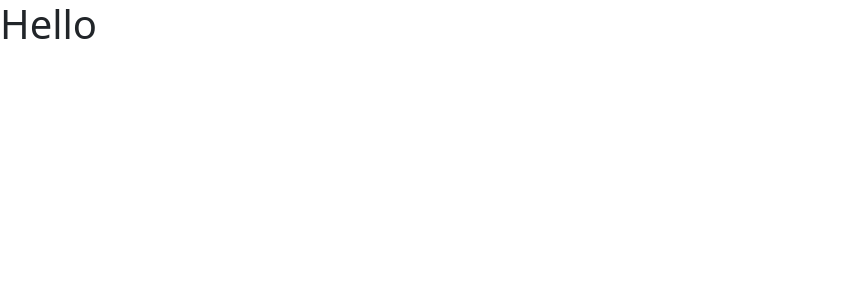
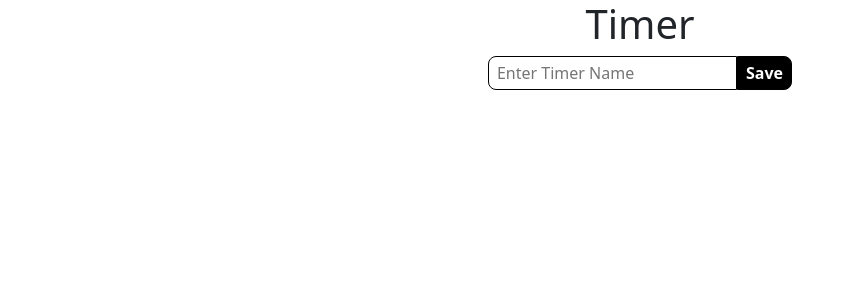
Before and after one commit to Ardad2/Time-Tracker, a React (Create React App) app: page / in a window 1280 px wide. Shown: the top 300 px of the page, without its empty margins (0-852 px from the left). Built offline with nearby package versions, Linux system fonts and the light colour scheme.

Commit message:
added styles

```diff
--- a/package.json
+++ b/package.json
@@ -1,5 +1,5 @@
 {
-  "homepage": "https://Ardad2.github.io/Time-Tracker",
+  "homepage": "https://ardad2.github.io/Time-Tracker",
   "name": "time-tracker",
   "version": "0.1.0",
   "private": true,
--- a/src/App.css
+++ b/src/App.css
@@ -1,38 +1,5 @@
 .App {
-  text-align: center;
-}
-
-.App-logo {
-  height: 40vmin;
-  pointer-events: none;
-}
-
-@media (prefers-reduced-motion: no-preference) {
-  .App-logo {
-    animation: App-logo-spin infinite 20s linear;
-  }
-}
-
-.App-header {
-  background-color: #282c34;
-  min-height: 100vh;
   display: flex;
   flex-direction: column;
   align-items: center;
-  justify-content: center;
-  font-size: calc(10px + 2vmin);
-  color: white;
 }
-
-.App-link {
-  color: #61dafb;
-}
-
-@keyframes App-logo-spin {
-  from {
-    transform: rotate(0deg);
-  }
-  to {
-    transform: rotate(360deg);
-  }
-}
--- a/src/App.js
+++ b/src/App.js
@@ -1,18 +1,24 @@
+import React from 'react';
 import './App.css';
 import { createStore } from 'redux';
 import { Provider } from 'react-redux';
-
 import reducers from './reducers';
 
+import NewTimer from './components/NewTimer'
+import ListTimers from './components/ListTimers'
+
 const store = createStore(reducers);
-
-
 
 function App() {
   return (
     <Provider store={store}>
-      <h1>Hello</h1>
+      <div className="App">
+      <h1>Timer</h1>
+      </div>
+      <NewTimer />
+      <ListTimers />
     </Provider>
   );
 }
+
 export default App;
--- /dev/null
+++ b/src/components/ListTimers.js
@@ -0,0 +1,25 @@
+import React from 'react'
+import { useSelector } from 'react-redux'
+import { selectTimer } from '../actions'
+import timersReducer from '../reducers/timersReducer'
+
+import TimerView from './TimerView'
+
+export default function ListTimers() {
+
+const timers = useSelector(state => state.timers)
+
+    return (
+        <div>
+            {timers.map((timer,i) => {
+                return (
+                    <TimerView
+                    key={`timer-${i}`}
+                    timer={timer}
+                    index={i}
+                    />
+                )
+                })}
+                </div>
+    )
+            }
--- /dev/null
+++ b/src/components/NewTimer.css
@@ -0,0 +1,23 @@
+.NewTimer {
+  display: flex;
+  justify-content: center;
+}
+
+.NewTimer > input {
+  font-size: 1rem;
+  padding: 0.25rem 0.5rem;
+  border-radius: 0.5rem 0 0 0.5rem;
+  border: 1px solid;
+  margin: 0;
+}
+
+.NewTimer > button {
+  font-size: 1rem;
+  padding: 0.25rem 0.5rem;
+  border-radius: 0 0.5rem 0.5rem 0;
+  border: 1px solid #000;
+  margin: 0;
+  background-color: #000;
+  color: #fff;
+  font-weight: bold;
+}
--- a/src/components/NewTimer.js
+++ b/src/components/NewTimer.js
@@ -3,13 +3,16 @@ import { useDispatch } from 'react-redux'
 
 import { addTimer } from '../actions'
 
+import './NewTimer.css'
+
 export default function NewTimer() {
+
 
     const [ name, setName ] = useState('')
     const dispatch = useDispatch();
 
     return (
-        <div>
+        <div className="NewTimer">
             <input
             type='text'
             placeholder="Enter Timer Name"
--- /dev/null
+++ b/src/components/TimerView.css
@@ -0,0 +1,29 @@
+.TimerView {
+  width: 320px;
+  display: flex;
+  flex-direction: row;
+  justify-content: space-between;
+  align-items: baseline;
+}
+
+.TimerView > h1 {
+  flex: 1;
+  margin: 1rem;
+  text-align: left;
+  font-variant-numeric: tabular-nums;
+}
+
+.TimerView > h2 {
+  flex: 1;
+}
+
+.TimerView > button {
+  padding: 0.25rem 0.5rem;
+  border-radius: 0.5rem;
+  border: 1px solid #000;
+  background-color: #000;
+  color: #fff;
+  font-size: 1rem;
+  font-weight: bold;
+  width: 4rem;
+}
--- /dev/null
+++ b/src/components/TimerView.js
@@ -0,0 +1,24 @@
+import React, {  } from 'react'
+import { useDispatch } from 'react-redux'
+
+import { toggleTimer } from '../actions'
+
+import './TimerView.css'
+
+export default function TimerView(props) {
+
+  const { index, timer } = props
+  const dispatch = useDispatch()
+
+  return (
+    <div className="TimerView">
+      <h2>{timer.name}</h2>
+      <h1>{timer.time}</h1>
+      <button
+        onClick={() => dispatch(toggleTimer(index))}
+      >
+        {timer.isRunning ? "Stop" : "Start"}
+      </button>
+    </div>
+  )
+}
```
